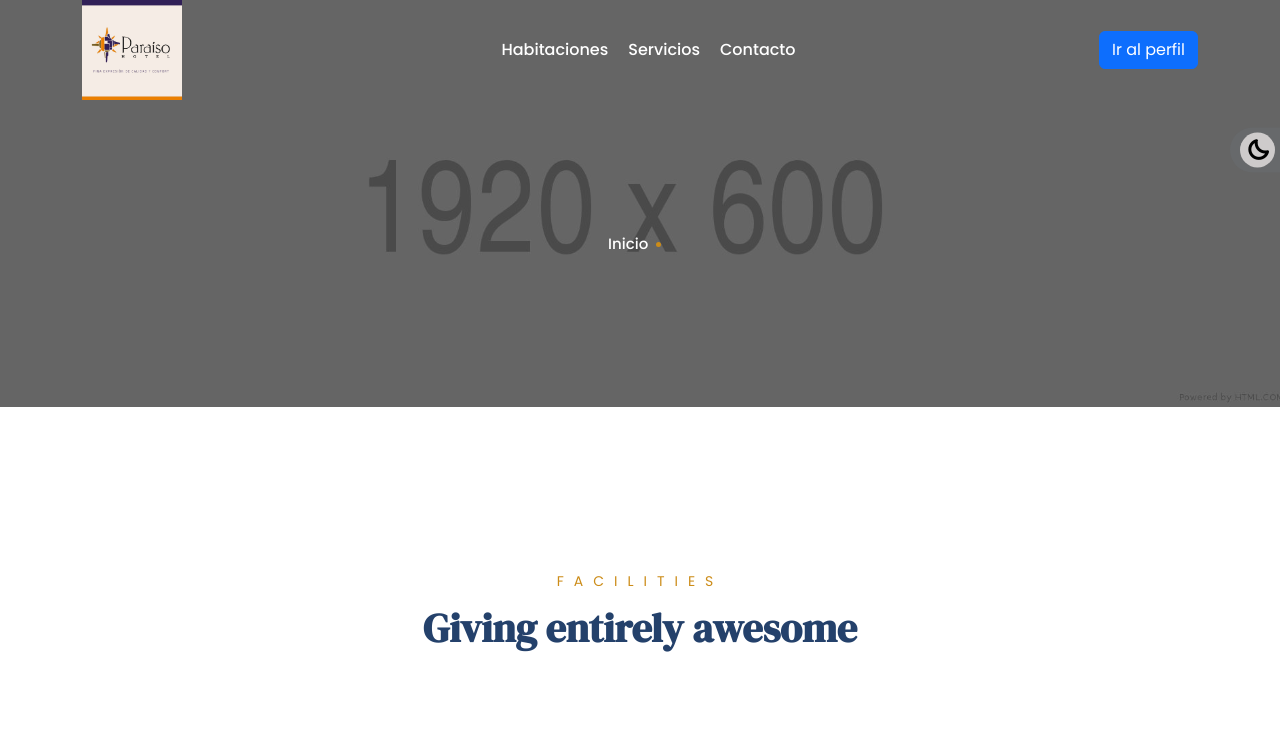
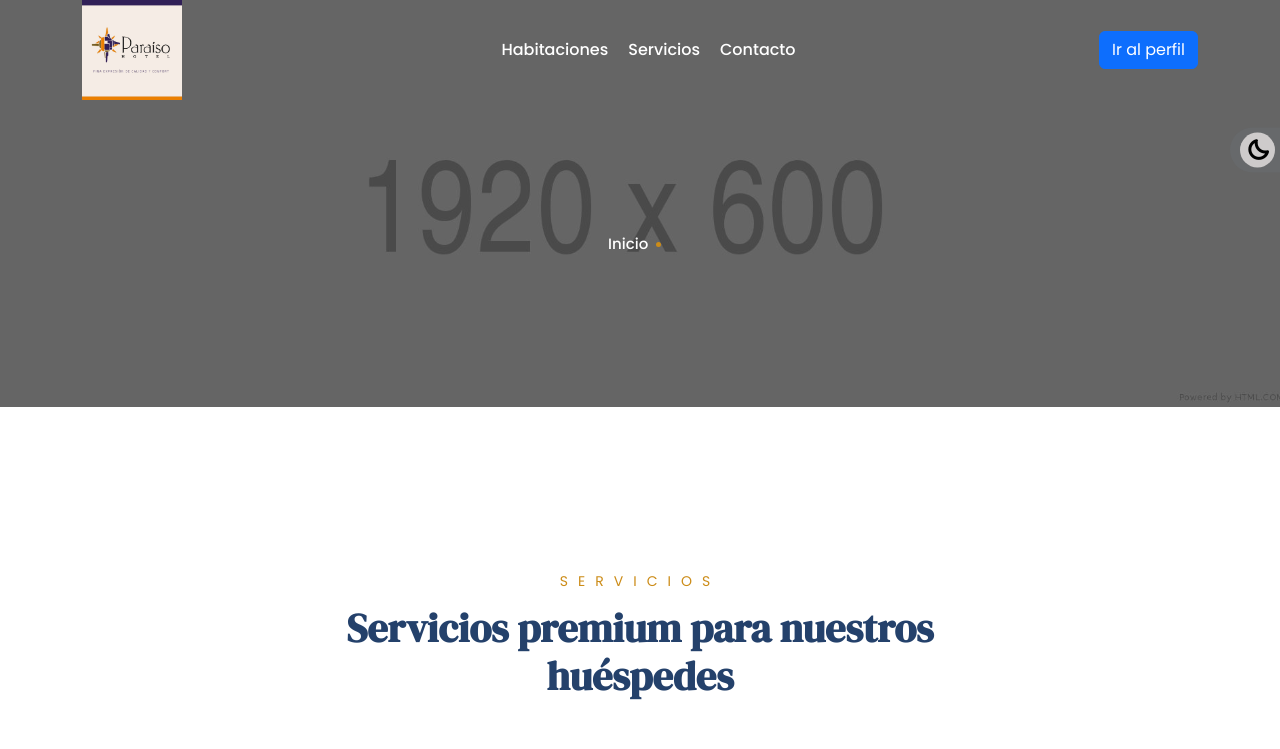
Before and after one commit to mattmosz/hotel, a PHP site: the page made by views/principal/servicios/index.php in a window 1280 px wide. Shown: the top 749 px of the page. Run offline with PHP 8.4, Linux system fonts and the light colour scheme; the template is opened without the code that fills it, so the values that code supplies are empty; style sheets or scripts are compiled from the project's sources; some libraries are stand-ins or nearby versions; some web fonts are replaced.

Commit message:
fix: Se corrigió la vista de servicios

```diff
--- a/views/principal/servicios/index.php
+++ b/views/principal/servicios/index.php
@@ -8,8 +8,8 @@ include_once 'views/template/portada.php'; ?>
 <section class="facilities-area-four">
     <div class="container">
         <div class="section-title">
-            <span>facilities</span>
-            <h2>Giving entirely awesome</h2>
+            <span>Servicios</span>
+            <h2>Servicios premium para nuestros huéspedes</h2>
         </div>
         <div class="row">
             <?php foreach($data['servicios'] as $servicio): ?>
```
